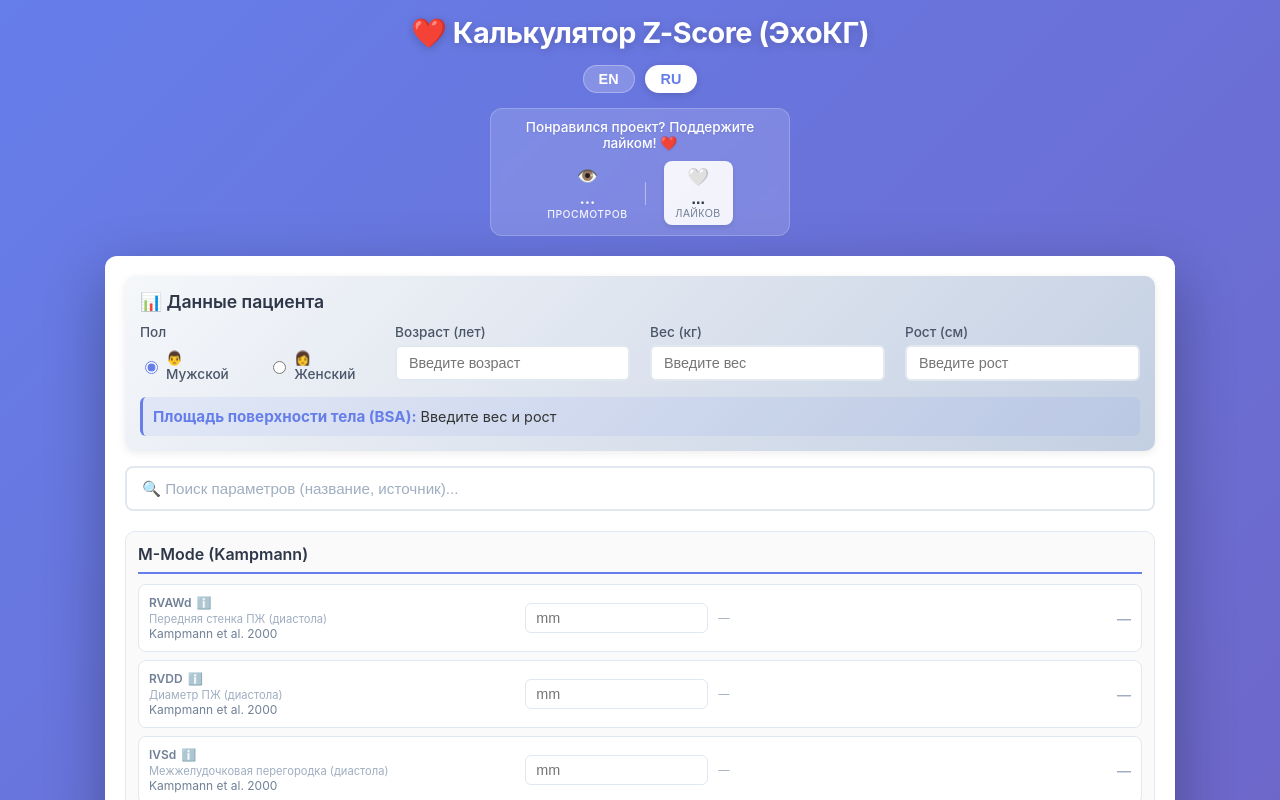
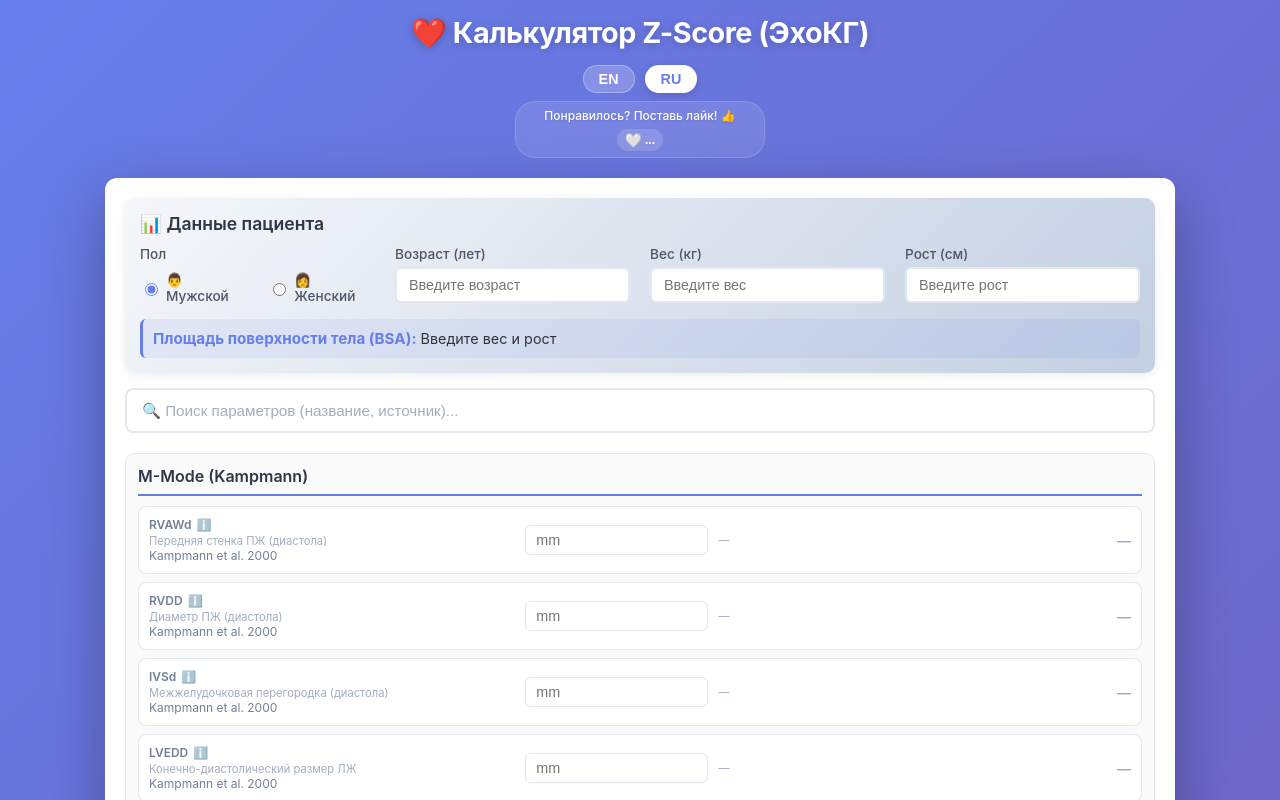
Before and after one commit to 2maxglad/zscore, a React (Vite) app: page / in a window 1280 px wide. Shown: the top 800 px of the page. Built offline with nearby package versions, Linux system fonts and the light colour scheme; no server answers.

Commit message:
Add compact like counter with CTA, hide views counter

```diff
--- a/src/index.css
+++ b/src/index.css
@@ -575,102 +575,91 @@ input[type="number"] {
   display: flex;
   flex-direction: column;
   align-items: center;
-  gap: 10px;
-  margin-top: 15px;
-  padding: 10px;
-  background: rgba(255, 255, 255, 0.15);
-  border-radius: 12px;
+  gap: 6px;
+  margin-top: 8px;
+  padding: 6px 12px;
+  background: rgba(255, 255, 255, 0.1);
+  border-radius: 20px;
   backdrop-filter: blur(5px);
-  border: 1px solid rgba(255, 255, 255, 0.2);
-  max-width: 300px;
+  border: 1px solid rgba(255, 255, 255, 0.15);
+  max-width: 250px;
   margin-left: auto;
   margin-right: auto;
 }
 
 .like-cta {
   color: white;
-  font-size: 0.85rem;
+  font-size: 0.75rem;
   font-weight: 500;
   text-shadow: 0 1px 2px rgba(0, 0, 0, 0.1);
+  text-align: center;
 }
 
 .counter-stats {
   display: flex;
   align-items: center;
   justify-content: center;
-  gap: 15px;
+  gap: 8px;
 }
 
 .counter-item {
   display: flex;
-  flex-direction: column;
   align-items: center;
-  justify-content: center;
-  min-width: 50px;
+  gap: 3px;
+}
+
+.views-item {
+  display: none;
 }
 
 .counter-icon {
-  font-size: 1.1rem;
-  margin-bottom: 2px;
+  font-size: 0.85rem;
 }
 
 .counter-value {
-  font-weight: 700;
-  font-size: 1rem;
+  font-weight: 600;
+  font-size: 0.75rem;
   color: white;
   text-shadow: 0 1px 2px rgba(0, 0, 0, 0.1);
 }
 
 .counter-label {
-  font-size: 0.65rem;
-  color: rgba(255, 255, 255, 0.9);
-  text-transform: uppercase;
-  letter-spacing: 0.5px;
-  font-weight: 500;
+  display: none;
 }
 
 .counter-divider {
-  color: rgba(255, 255, 255, 0.4);
-  font-size: 1.2rem;
-  font-weight: 300;
+  display: none;
 }
 
 .like-button {
-  background: rgba(255, 255, 255, 0.9);
+  background: rgba(255, 255, 255, 0.15);
   border: none;
-  border-radius: 8px;
-  padding: 6px 12px;
+  border-radius: 12px;
+  padding: 3px 8px;
   cursor: pointer;
   transition: all 0.2s ease;
-  box-shadow: 0 2px 5px rgba(0, 0, 0, 0.1);
+  display: flex;
+  align-items: center;
+  gap: 3px;
 }
 
 .like-button .counter-value {
-  color: #2d3748;
-  text-shadow: none;
-}
-
-.like-button .counter-label {
-  color: #718096;
+  color: white;
+  text-shadow: 0 1px 2px rgba(0, 0, 0, 0.1);
 }
 
 .like-button:hover:not(:disabled) {
-  transform: translateY(-2px);
-  box-shadow: 0 4px 8px rgba(0, 0, 0, 0.15);
-  background: white;
+  background: rgba(255, 255, 255, 0.25);
+  transform: scale(1.05);
 }
 
 .like-button:active:not(:disabled) {
-  transform: translateY(0);
+  transform: scale(1);
 }
 
 .like-button.liked {
-  background: white;
+  background: rgba(255, 255, 255, 0.2);
   cursor: default;
-}
-
-.like-button.liked .counter-value {
-  color: #e53e3e;
 }
 
 .like-button:disabled {
--- a/src/utils/translations.js
+++ b/src/utils/translations.js
@@ -28,7 +28,7 @@ export const translations = {
         distribution: "Z-Score Distribution",
         normal: "Normal",
         clinicalInfo: "Clinical Info",
-        likeCta: "Enjoying this? Support with a like! ❤️",
+        likeCta: "Like it? Support the project! 👍",
         views: "Views",
         likes: "Likes",
         youLiked: "You already liked",
@@ -63,7 +63,7 @@ export const translations = {
         distribution: "Распределение Z-Score",
         normal: "Норма",
         clinicalInfo: "Клиническая информация",
-        likeCta: "Понравился проект? Поддержите лайком! ❤️",
+        likeCta: "Понравилось? Поставь лайк! 👍",
         views: "Просмотров",
         likes: "Лайков",
         youLiked: "Вы уже оценили",
```
